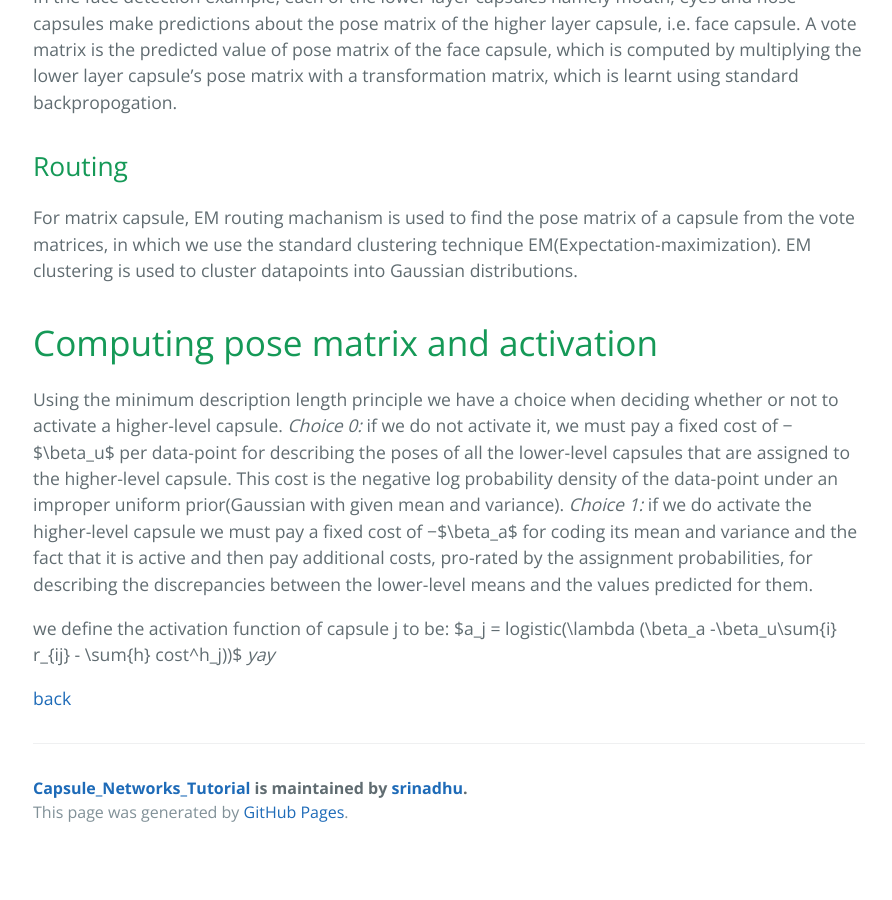
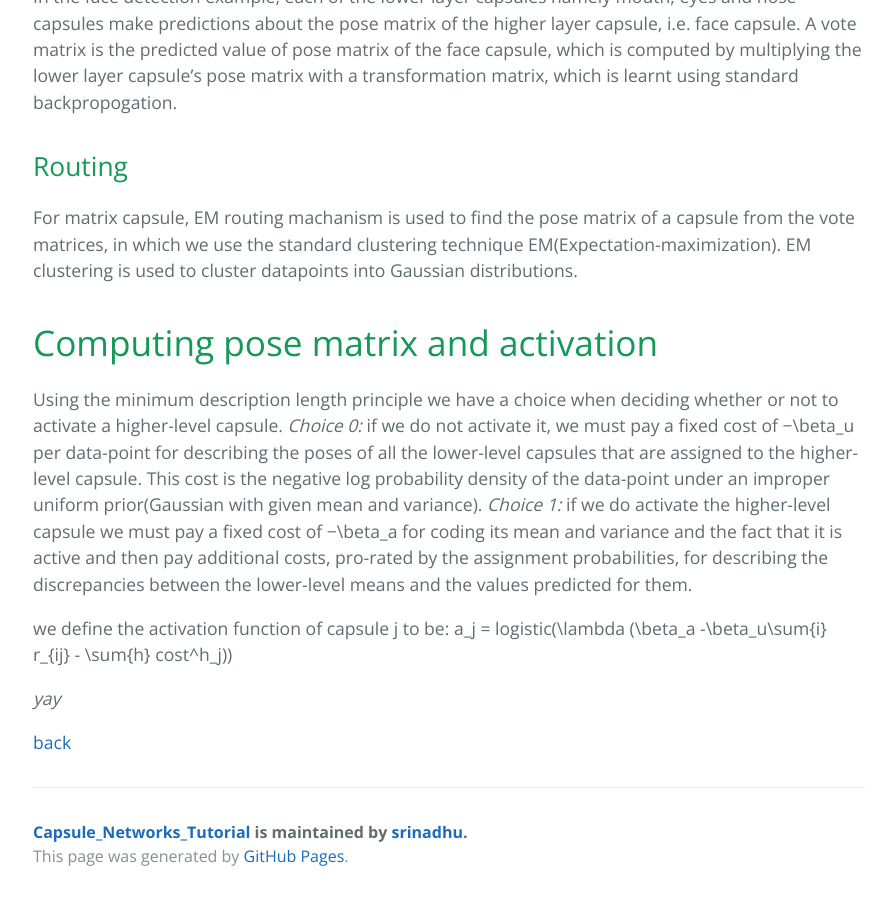
Before and after one commit to srinadhu/Capsule_Networks_Tutorial, a Jekyll site: the page built from docs/matrix_paper.md, in a window 1280 px wide and 900 px high, scrolled down 2459 px. Shown: the whole window, without its empty margins (191-1083 px from the left). Built offline with Jekyll 4.4.1, drawn with Linux system fonts in a browser that asks for light colours; our own code applies the rules of GitHub Pages for plain Markdown files; before the commit the page ends 3315 px from its top, so only the background shows below that.

Commit message:
computing activation added

```diff
--- a/docs/matrix_paper.md
+++ b/docs/matrix_paper.md
@@ -39,10 +39,11 @@
 For matrix capsule, EM routing machanism is used to find the pose matrix of a capsule from the vote matrices, in which we use the standard clustering technique EM(Expectation-maximization). EM clustering is used to cluster datapoints into Gaussian distributions.
 
 # Computing pose matrix and activation
-Using the minimum description length principle we have a choice when deciding whether or not to activate a higher-level capsule. *Choice 0:* if we do not activate it, we must pay a fixed cost of −$\beta_u$ per data-point for describing the poses of all the lower-level capsules that are assigned to the higher-level capsule. This cost is the negative log probability density of the data-point under an improper uniform prior(Gaussian with given mean and variance). *Choice 1:* if we do activate the higher-level capsule we must pay a fixed cost of −$\beta_a$ for coding its mean and variance and the fact that it is active and then pay additional costs,  pro-rated by the assignment probabilities,  for describing the discrepancies between the lower-level means and the values predicted for them.
+Using the minimum description length principle we have a choice when deciding whether or not to activate a higher-level capsule. *Choice 0:* if we do not activate it, we must pay a fixed cost of −\beta_u per data-point for describing the poses of all the lower-level capsules that are assigned to the higher-level capsule. This cost is the negative log probability density of the data-point under an improper uniform prior(Gaussian with given mean and variance). *Choice 1:* if we do activate the higher-level capsule we must pay a fixed cost of −\beta_a for coding its mean and variance and the fact that it is active and then pay additional costs,  pro-rated by the assignment probabilities,  for describing the discrepancies between the lower-level means and the values predicted for them.
 
 we define the activation function of capsule j to be:
-$a_j = logistic(\lambda (\beta_a -\beta_u\sum{i} r_{ij} - \sum{h} cost^h_j))$
+a_j = logistic(\lambda (\beta_a -\beta_u\sum{i} r_{ij} - \sum{h} cost^h_j))
+
 _yay_
 
 [back](./)
```
